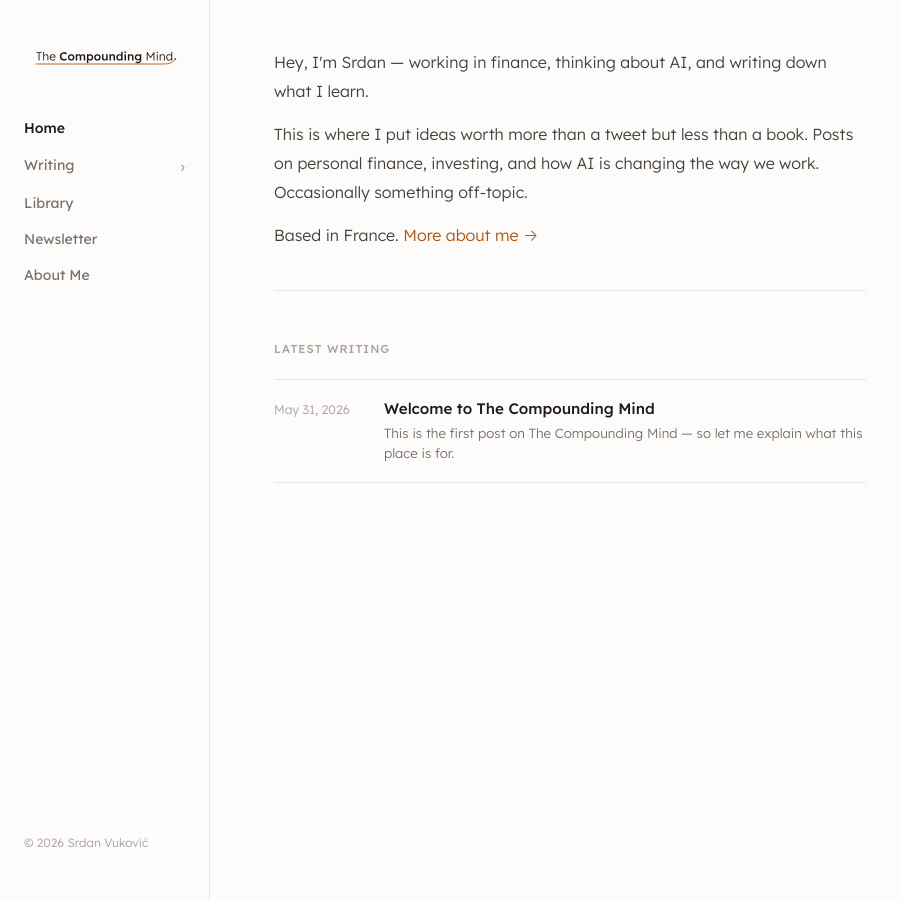
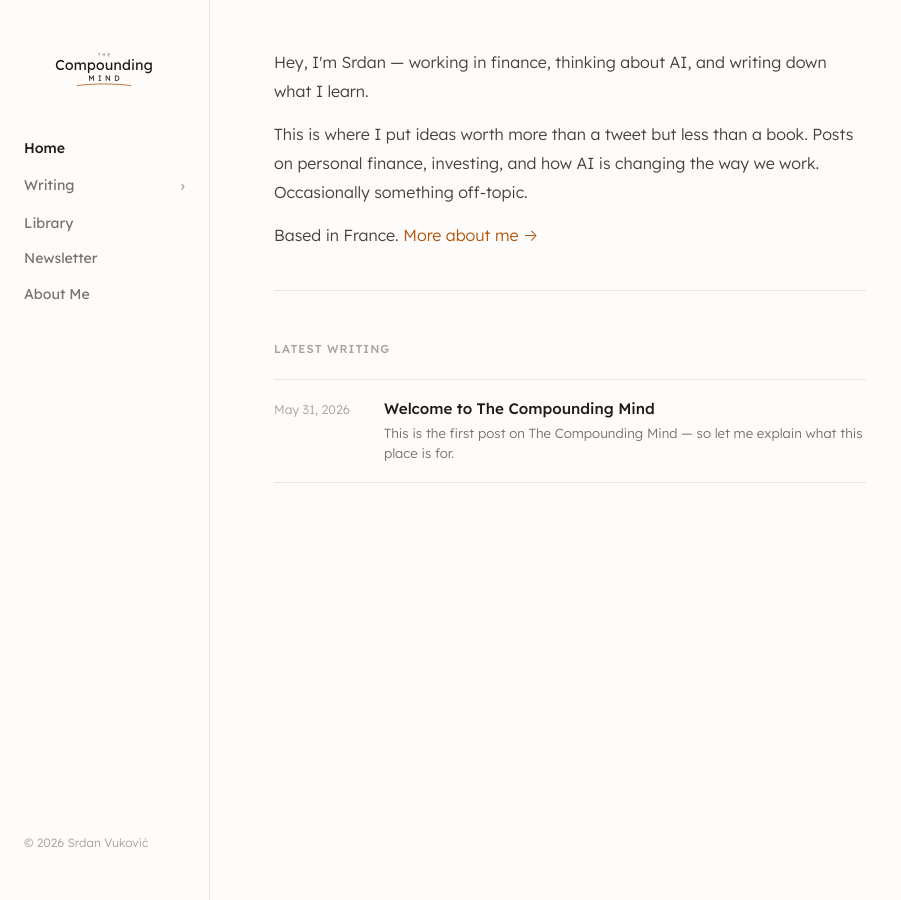
Before and after one commit to sergeonai/sergeonai.github.io, a Jekyll site: the page built from index.html, in a window 1280 px wide. Shown: the whole page, without its empty margins (0-901 px from the left). Built offline with Jekyll 4.4.1, drawn with Linux system fonts in a browser that asks for light colours.

Commit message:
Update logo: _layouts/default.html

```diff
--- a/_layouts/default.html
+++ b/_layouts/default.html
@@ -20,9 +20,9 @@
     <aside class="sidebar">
       <div class="sidebar-brand">
         <a href="{{ '/' | relative_url }}">
-          <img src="{{ '/assets/images/logo.svg' | relative_url }}"
+          <img src="{{ '/assets/images/logo-stacked.svg' | relative_url }}"
                alt="{{ site.title }}"
-               style="width:100%; max-width:170px; height:auto; display:block;">
+               style="width:100%; max-width:160px; height:auto; display:block;">
         </a>
       </div>
 
@@ -73,4 +73,3 @@
     });
   </script>
 </body>
-</html>
```
